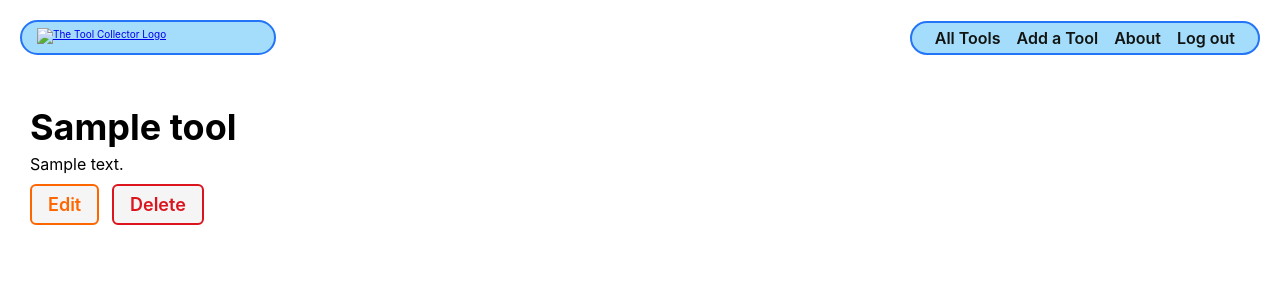
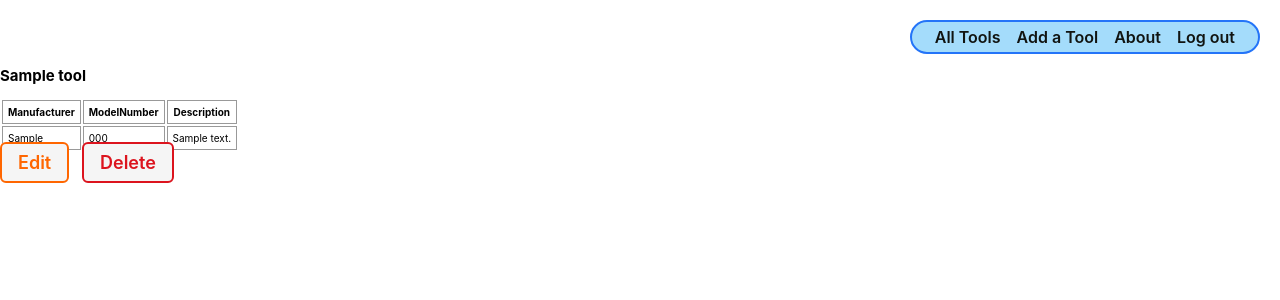
Before and after one commit to tysonwells/toolscollector-lab, a Django app: page /tools/1/ in a window 1280 px wide. Shown: the top 300 px of the page. Run offline with Django 3.2, Linux system fonts and the light colour scheme; a user stored in the database is signed in; tables that the repository leaves empty hold one stand-in row (values such as "Sample post").

Commit message:
remove logo from header

```diff
--- a/main_app/static/css/base.css
+++ b/main_app/static/css/base.css
@@ -116,6 +116,11 @@ nav li {
   cursor: pointer;
   font-family: inherit;
   margin-right: 10px;
+}
+
+td, th {
+  border: 1px solid #999;
+  padding: 0.5rem;
 }
 
 .btn:hover {
--- a/main_app/static/css/home.css
+++ b/main_app/static/css/home.css
@@ -25,6 +25,10 @@ main > section {
 
 .tool-container {
   width: 80%;
+}
+
+.tool-image {
+  width: 150%;
 }
 
 .login {
--- a/main_app/static/css/tool-detail.css
+++ b/main_app/static/css/tool-detail.css
@@ -1,219 +1,4 @@
-
-ding: 35px 30px;
-display: flex;
-flex-direction: column;
-align-items: center;
-justify-content: center;
+td, th {
+  border: 1px solid #999;
+  padding: 0.5rem;
 }
-
-.tool-img {
-width: 75%;
-max-width: 350px;
-}
-
-.usr-img {
-width: 100%;
-border-radius: var(--card-border-radius);
-}
-
-.tool-details {
-width: 98%;
-}
-
-.tool-actions {
-margin-top: 20px;
-}
-
-.feedings-toy-container {
-display: flex;
-flex-direction: column;
-padding-bottom: 20px;
-align-items: center;
-}
-
-.subsection-title {
-display: flex;
-align-items: center;
-margin-bottom: 12px;
-}
-
-.subsection-content {
-margin: 0 8px;
-}
-
-.toy-container {
-display: flex;
-align-items: center;
-flex-wrap: wrap;
-}
-
-.color-block {
-opacity: 0.8;
-height: 25px;
-width: 25px;
-margin-right: 10px;
-}
-
-.unfed,
-.fed,
-.no-toys,
-.all-toys {
-margin: 0;
-font-weight: bold;
-}
-
-.unfed,
-.no-toys {
-color: var(--danger);
-}
-
-.fed,
-.all-toys {
-color: var(--submit);
-}
-
-.tool-details h1 {
-font-size: var(--font-xxl);
-margin: 15px 0 3px;
-}
-
-.tool-details h2 {
-font-size: var(--font-xl);
-margin: 0 0 10px;
-margin-top: 0;
-margin-bottom: 10px;
-}
-
-.tool-details h3 {
-margin: 20px 0 10px;
-font-size: var(--font-l);
-}
-
-.tool-details p {
-font-size: var(--font-reg);
-margin: 5px 0;
-}
-
-.feedings-toy-container > section {
-width: 80%;
-min-width: 360px;
-border: var(--borders);
-border-radius: var(--card-border-radius);
-padding: 10px;
-box-shadow: var(--card-box-shadow);
-display: flex;
-flex-direction: column;
-justify-content: center;
-margin-bottom: 20px;
-}
-
-.subsection-title img {
-height: 42px;
-margin-left: 8px;
-}
-
-.subsection-title img:first-of-type {
-margin-left: 16px;
-}
-
-.feedings h2,
-.toys h2 {
-font-size: 3.2rem;
-margin: 0;
-}
-
-.feedings h3,
-.toys h3 {
-font-size: var(--font-xl);
-margin: 10px 0;
-}
-
-.subsection-content p,
-.subsection-content input,
-.subsection-content select {
-font-size: var(--font-l);
-}
-
-.subsection-content input,
-.subsection-content select {
-margin-left: 5px;
-padding: 3px;
-}
-
-.feedings table {
-width: calc(100% - 16px);
-text-align: left;
-border-collapse: collapse;
-margin: 0 8px;
-}
-
-.feedings td {
-padding: 8px 5px;
-font-size: var(--font-reg);
-}
-
-.feedings th {
-font-size: var(--font-l);
-padding: 5px 5px 0;
-border-bottom: rgb(36, 116, 248) solid 2px;
-}
-
-.feedings tr:nth-child(even) {
-background-color: #f3f3fd;
-}
-
-.toy-container p {
-margin: 12px 0;
-}
-
-.toy-container a {
-text-decoration: none;
-color: #111;
-}
-
-.toy-container .btn {
-padding: 3px 10px;
-margin-left: 10px;
-}
-
-#file-input {
-overflow: hidden;
-position: absolute;
-width: 0.1px;
-height: 0.1px;
-}
-
-#file-name {
-margin-bottom: 10px;
-}
-
-@media only screen and (min-width: 768px) {
-.tool-container {
-  padding: 35px 30px;
-  flex-direction: row;
-  align-items: center;
-  justify-content: start;
-}
-
-.tool-img {
-  width: 25%;
-  max-width: 250px;
-  margin-right: 25px;
-}
-
-.feedings-toy-container {
-  flex-direction: row;
-  justify-content: space-around;
-  align-items: flex-start;
-}
-
-.feedings-toy-container > section {
-  width: 45%;
-}
-}
-
-@media only screen and (min-width: 1024px) {
-.feedings-toy-container {
-  padding: 0 40px;
-}
-}
--- a/main_app/static/css/tool-index.css
+++ b/main_app/static/css/tool-index.css
@@ -3,6 +3,10 @@
   display: flex;
   justify-content: center;
   flex-wrap: wrap;
+}
+
+.card-title {
+  font-size: var(--font-reg);
 }
 
 .card {
--- a/main_app/templates/base.html
+++ b/main_app/templates/base.html
@@ -18,14 +18,6 @@
 </head>
 <body>
   <header>
-    <div class="header-logo-container">
-      <a href="/">
-        <img
-          src=""
-          alt="The Tool Collector Logo"
-        >
-      </a>
-    </div>
     <nav>
       <ul>
         {% if user.is_authenticated %}
--- a/main_app/templates/home.html
+++ b/main_app/templates/home.html
@@ -9,7 +9,7 @@
 
 <section class="logo-container">
   <div class="tool-container">
-    <img src="{% static 'images/splash.svg' %}" alt="The Tools Collector" />
+    <img class="tool-image" src="{% static 'images/Wrench.svg' %}" alt="The Tools Collector" />
   </div>
   <img
     {% comment %} src="{% static 'images/logotype.svg' %}"  {% endcomment %}
--- a/main_app/templates/tools/detail.html
+++ b/main_app/templates/tools/detail.html
@@ -14,8 +14,22 @@
 <section class="tool-container">
   <div class="tool-details">
     <h1>{{ tool.name }}</h1>
-
-    <p>{{ tool.description }}</p>
+    <table class="table">
+      <thead>
+        <tr>
+          <th scope="col">Manufacturer</th>
+          <th scope="col">ModelNumber</th>
+          <th scope="col">Description</th>
+        </tr>
+      </thead>
+      <tbody>
+        <tr>
+          <td>{{ tool.manufacturer }}</td>
+          <td>{{ tool.modelNumber }}</td>
+          <td>{{ tool.description }}</td>
+        </tr>
+      </tbody>
+    </table>
     <div class="tool-actions">
       <a href="{% url 'tools_update' tool.id %}" class="btn warn">Edit</a>
       <a href="{% url 'tools_delete' tool.id %}" class="btn danger">Delete</a>
--- a/main_app/views.py
+++ b/main_app/views.py
@@ -32,12 +32,11 @@ def tools_detail(request, tool_id):
 class toolCreate(LoginRequiredMixin, CreateView):
   model = Tool
   fields = ['name', 'manufacturer', 'modelNumber', 'description']
+  success_url = '/tools/'
 
   def form_valid(self, form):
       form.instance.user = self.request.user
       return super().form_valid(form)
-
-
 
 class toolUpdate(LoginRequiredMixin, UpdateView):
   model = Tool
```
Also changed, not shown: main_app/templates/tools/index.html (+4 -3 lines), main_app/static/images/Wrench.svg (added).
